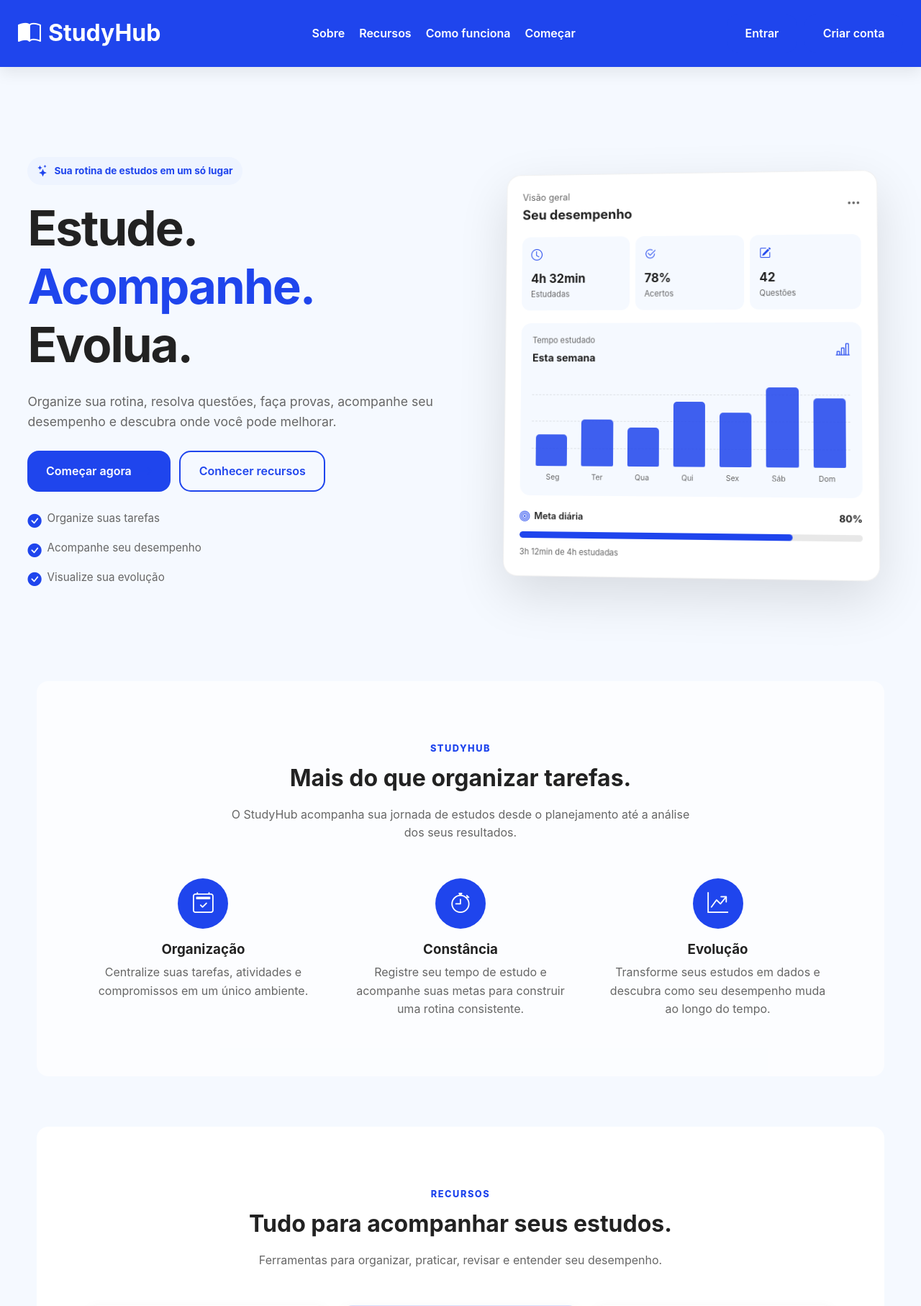
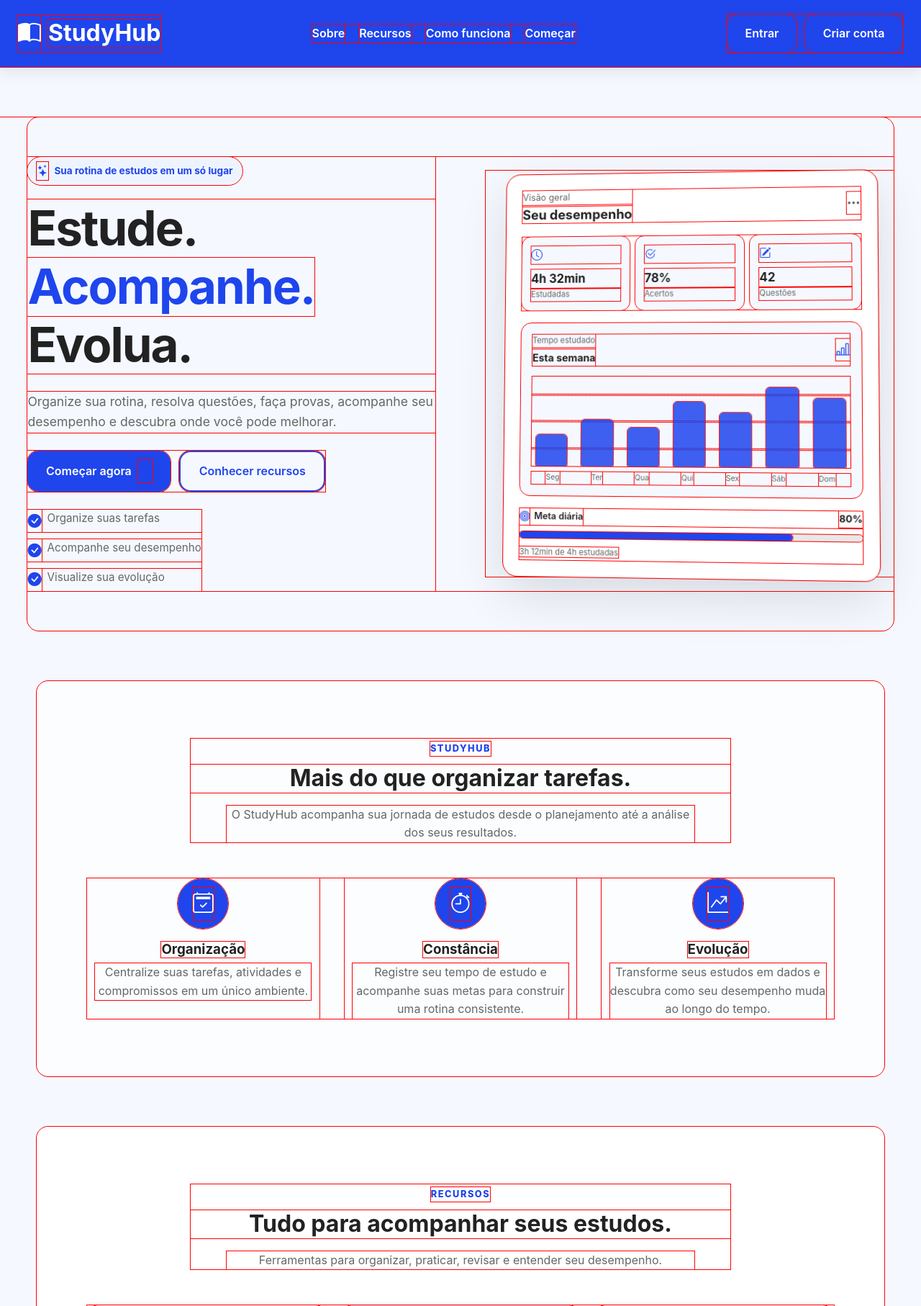
Before and after one commit to gandradefreitas/StudyHub, a Flask app: page / in a window 1280 px wide. Shown: the top 1814 px of the page at 72% size. Run offline with Flask 3, Linux system fonts and the light colour scheme.

Commit message:
feat: primeira versão funcional do StudyHub

```diff
--- a/static/paginas/style.css
+++ b/static/paginas/style.css
@@ -2746,3 +2746,7 @@ footer {
     }
 
 }
+
+* {
+    outline: 1px solid red;
+}
```
